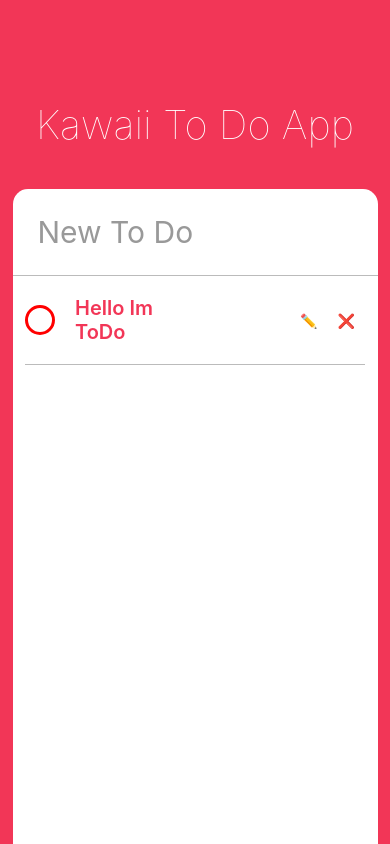
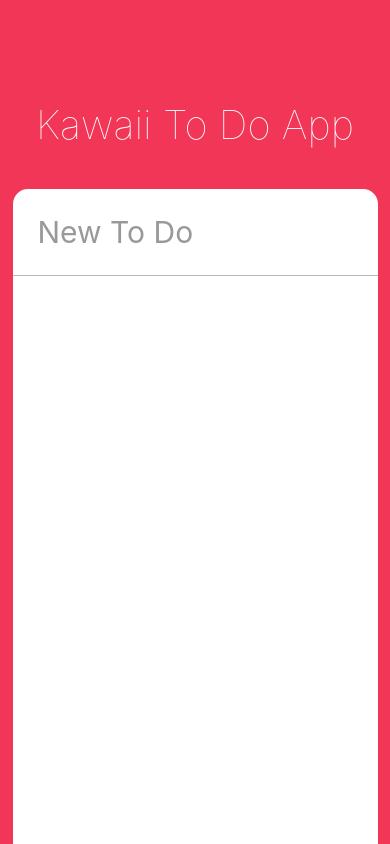
Before and after one commit to Kang-Yuchan/RN-Todo, a React Native app: screen / in a window 390 px wide. Built offline with nearby package versions, Linux system fonts and the light colour scheme.

Commit message:
Saving To Dos part two

```diff
--- a/App.js
+++ b/App.js
@@ -9,13 +9,14 @@
 export default class App extends React.Component {
 	state = {
 		newToDo: '',
-		loadedToDos: false
+		loadedToDos: false,
+		toDos: {}
 	};
 	componentDidMount = () => {
 		this._loadToDos();
 	};
 	render() {
-		const { newToDo, loadedToDos } = this.state;
+		const { newToDo, loadedToDos, toDos } = this.state;
 		if (!loadedToDos) {
 			return <AppLoading />;
 		}
@@ -35,7 +36,9 @@
 						onSubmitEditing={this._addToDo}
 					/>
 					<ScrollView contentContainerStyle={styles.toDos}>
-						<ToDo text={'Hello Im ToDo'} />
+						{Object.values(toDos).map((toDo) => (
+							<ToDo key={toDo.id} {...toDo} deleteToDo={this._deleteToDo} />
+						))}
 					</ScrollView>
 				</View>
 			</View>
@@ -75,6 +78,17 @@
 				return { ...newState };
 			});
 		}
+	};
+	_deleteToDo = (id) => {
+		this.setState((prevState) => {
+			const toDos = prevState.toDos;
+			delete toDos[id];
+			const newState = {
+				...prevState,
+				...toDos
+			};
+			return { ...newState };
+		});
 	};
 }
 
--- a/ToDo.js
+++ b/ToDo.js
@@ -1,17 +1,24 @@
 import React from 'react';
 import { View, Text, TouchableOpacity, StyleSheet, Dimensions, TextInput } from 'react-native';
+import PropTypes from 'prop-types';
 
 const { width, height } = Dimensions.get('window');
 
 export default class ToDo extends React.Component {
-	state = {
-		isEditing: false,
-		isCompleted: false,
-		toDoValue: ''
+	constructor(props) {
+		super(props);
+		this.state = { isEditing: false, toDoValue: props.text };
+	}
+	static propTypes = {
+		text: PropTypes.string.isRequired,
+		isCompleted: PropTypes.bool.isRequired,
+		deleteToDo: PropTypes.func.isRequired,
+		id: PropTypes.string.isRequired
 	};
+
 	render() {
 		const { isEditing, isCompleted, toDoValue } = this.state;
-		const { text } = this.props;
+		const { text, id, deleteToDo } = this.props;
 		return (
 			<View style={styles.container}>
 				<View style={styles.column}>
@@ -54,7 +61,7 @@
 								<Text style={styles.actionText}>✏️</Text>
 							</View>
 						</TouchableOpacity>
-						<TouchableOpacity>
+						<TouchableOpacity onPressOut={() => deleteToDo(id)}>
 							<View style={styles.actionContainer}>
 								<Text style={styles.actionText}>❌</Text>
 							</View>
@@ -72,10 +79,8 @@
 		});
 	};
 	_startEditing = () => {
-		const { text } = this.props;
 		this.setState({
-			isEditing: true,
-			toDoValue: text
+			isEditing: true
 		});
 	};
 	_finishEditing = () => {
@@ -126,8 +131,7 @@
 	column: {
 		flexDirection: 'row',
 		alignItems: 'center',
-		width: width / 2,
-		justifyContent: 'space-between'
+		width: width / 2
 	},
 	actions: {
 		flexDirection: 'row'
--- a/package.json
+++ b/package.json
@@ -9,6 +9,7 @@
   },
   "dependencies": {
     "expo": "~36.0.0",
+    "prop-types": "^15.7.2",
     "react": "~16.9.0",
     "react-dom": "~16.9.0",
     "react-native": "https://github.com/expo/react-native/archive/sdk-36.0.0.tar.gz",
```
